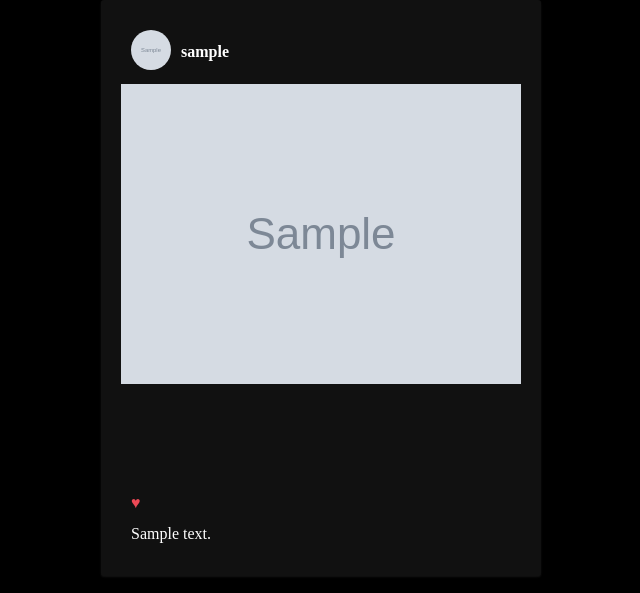
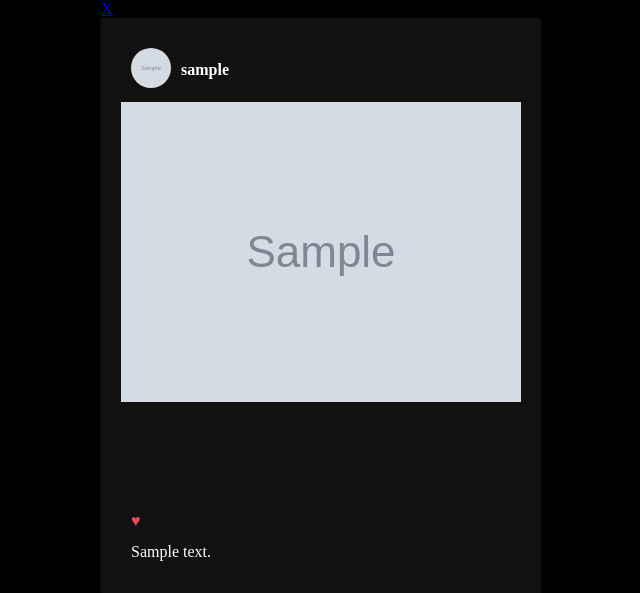
Before and after one commit to nicodiezz/fakeinstagram, a Django app: page /posts/post/1 in a window 1280 px wide. Shown: the top 593 px of the page, without its empty margins (319-959 px from the left). Run offline with Django 5.2, Linux system fonts and the light colour scheme; tables that the repository leaves empty hold one stand-in row (values such as "Sample post"); grey boxes marked "Sample" are stand-in pictures.

Commit message:
add return button

```diff
--- a/fakeinstagram/posts/templates/post_detail.html
+++ b/fakeinstagram/posts/templates/post_detail.html
@@ -2,6 +2,9 @@
 
 {% block content %}
 <main class="post_detail">
+<div class="return_button">
+    <a href="{% url 'user_detail' post.user.id %}"> X </a>
+</div>
 <div class="post">
     <div class="post-header">
         <a href="{% url 'user_detail' post.user.id %}">
```
